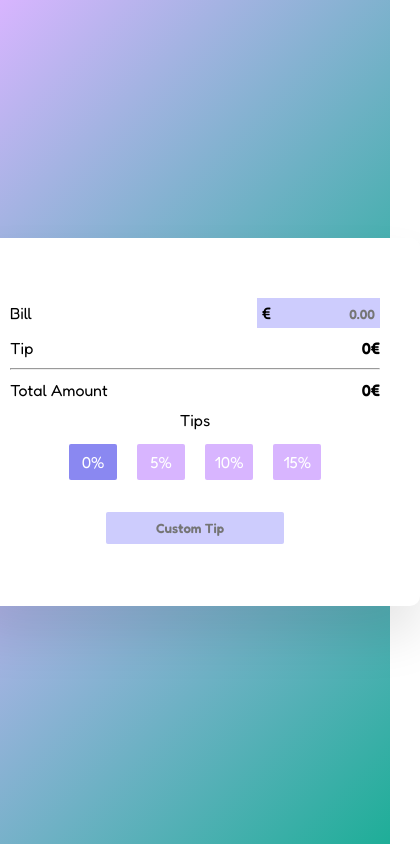
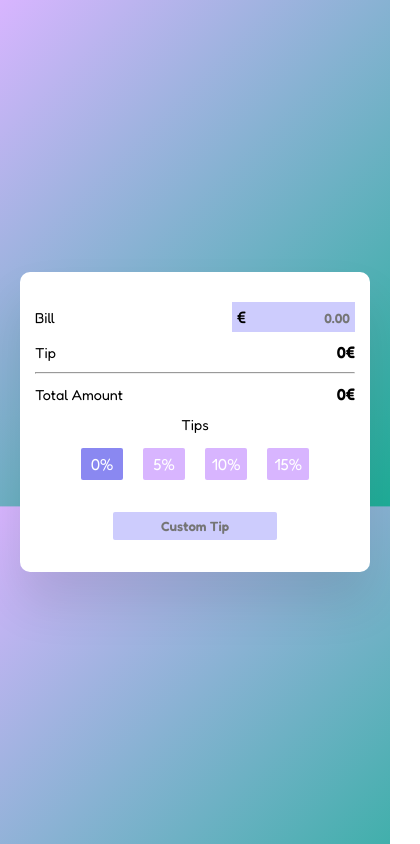
Before and after one commit to PavelAC/TipCalculator, a plain HTML site: page index.html in a window 390 px wide. Shown: the whole page, 420 px wide, since content can reach past the window. Drawn offline with Linux system fonts and the light colour scheme.

Commit message:
media quarry

```diff
--- a/main.css
+++ b/main.css
@@ -132,3 +132,37 @@ input::-webkit-outer-spin-button{
     -webkit-appearance: none;
     margin: 0;
 }
+
+@media (max-width: 768px) {
+    .container {
+        width: 95%;
+        max-width: 400px;
+        padding: 20px;
+    }
+
+    .tips {
+        height: 32px;
+        width: 42px;
+    }
+
+    .custom {
+        padding: 6px;
+    }
+}
+
+@media (max-width: 480px) {
+    body {
+        background-size: 100% 60%;
+    }
+
+    .container {
+        width: 95%;
+        max-width: 350px;
+        padding: 20px 15px;
+    }
+
+    .lbl, .lb {
+        font-size: 0.9em;
+    }
+
+}
```
